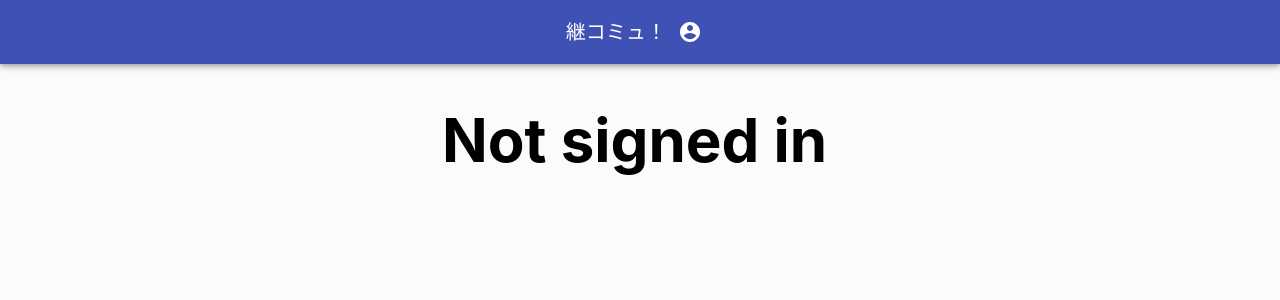
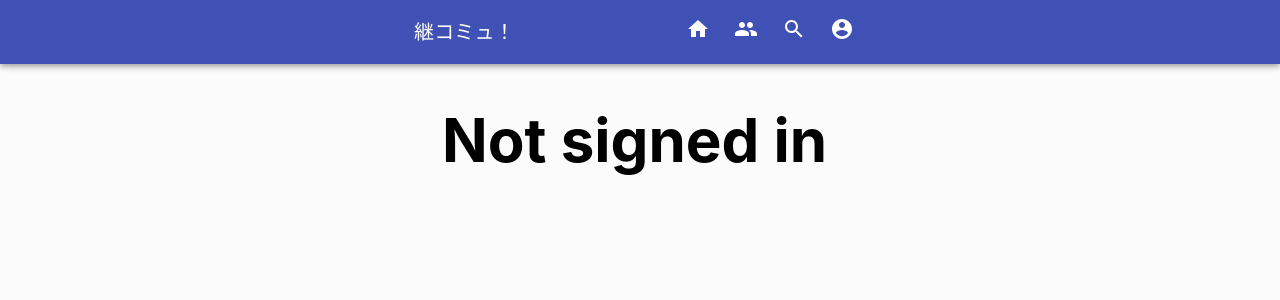
Before and after one commit to t-nagaoka-git/KeiCommu_Front, a Next.js app in the folder app/: page / in a window 1280 px wide. Shown: the top 300 px of the page. Built offline with nearby package versions, Linux system fonts and the light colour scheme; what axios-case-converter would draw is missing.

Commit message:
Fix: メニューバーの位置が固定表示されるように修正する

```diff
--- a/app/src/components/organisms/Header/Header.tsx
+++ b/app/src/components/organisms/Header/Header.tsx
@@ -1,4 +1,4 @@
-import {makeStyles} from '@material-ui/core/styles';
+import {makeStyles, Theme} from '@material-ui/core/styles';
 import {useRouter} from 'next/router';
 import React from 'react';
 import {AuthContext} from '@/pages/_app';
@@ -7,19 +7,27 @@ import Cookies from 'js-cookie';
 import styles from './styles.module.css';
 import {Button, AppBar, Toolbar, Typography, IconButton, Menu, MenuItem} from '@material-ui/core';
 import Link from 'next/link';
-import AccountCircle from '@material-ui/icons/AccountCircle';
+import HomeIcon from '@material-ui/icons/Home';
+import GroupIcon from '@material-ui/icons/Group';
+import SearchIcon from '@material-ui/icons/Search';
+import AccountCircleIcon from '@material-ui/icons/AccountCircle';
 
-const useStyles = makeStyles(() => ({
+const useStyles = makeStyles((theme: Theme) => ({
+  toolbar: {
+    maxWidth: 500,
+    width: '100%',
+  },
   title: {
     flexGrow: 1,
   },
+  offset: theme.mixins.toolbar,
 }));
 
 function HeaderBase() {
   const router = useRouter();
   const classes = useStyles();
   const [anchorEl, setAnchorEl] = React.useState(null);
-  const {isLoggedIn, setIsLoggedIn} = React.useContext(AuthContext);
+  const {isLoggedIn, setIsLoggedIn, currentUser} = React.useContext(AuthContext);
   const open = Boolean(anchorEl);
 
   const handleMenu = (event) => {
@@ -42,8 +50,6 @@ function HeaderBase() {
 
           setIsLoggedIn(false);
           router.push('/login');
-
-          console.log('Succeeded in sign out');
         } else {
           console.log('Failed in sign out');
         }
@@ -52,13 +58,20 @@ function HeaderBase() {
       }
     };
 
-    if (isLoggedIn) {
+    if (isLoggedIn && currentUser) {
       return (
+        <>
+          <MenuItem>
+            <Link href={`/users/${currentUser.id}`}>
+              <a>プロフィール</a>
+            </Link>
+          </MenuItem>
           <MenuItem>
             <Button color="inherit" onClick={handleSignOut}>
               ログアウト
             </Button>
           </MenuItem>
+        </>
       );
     } else {
       return (
@@ -79,15 +92,39 @@ function HeaderBase() {
   };
 
   return (
-    <AppBar position="static" className={styles.module}>
-      <Toolbar>
+    <>
+      <AppBar position="fixed" className={styles.module}>
+        <Toolbar className={classes.toolbar}>
           <Typography variant="h6" className={classes.title}>
             <Link href="/">
               <a>継コミュ！</a>
             </Link>
           </Typography>
+          <IconButton color="inherit">
+            <Link href="/">
+              <a>
+                <HomeIcon />
+              </a>
+            </Link>
+          </IconButton>
+          <IconButton color="inherit">
+            <Link href="/teams">
+              <a>
+                <GroupIcon />
+              </a>
+            </Link>
+          </IconButton>
+          <IconButton color="inherit">
+            <Link href="/search">
+              <a>
+                <SearchIcon />
+              </a>
+            </Link>
+          </IconButton>
           <IconButton aria-controls="menu-appbar" aria-haspopup="true" onClick={handleMenu} color="inherit">
-          <AccountCircle />
+            <a>
+              <AccountCircleIcon />
+            </a>
           </IconButton>
           <Menu
             id="menu-appbar"
@@ -109,6 +146,8 @@ function HeaderBase() {
           </Menu>
         </Toolbar>
       </AppBar>
+      <div className={classes.offset} />
+    </>
   );
 }
 
```
Lines whose indentation alone changed are shown as unchanged.
